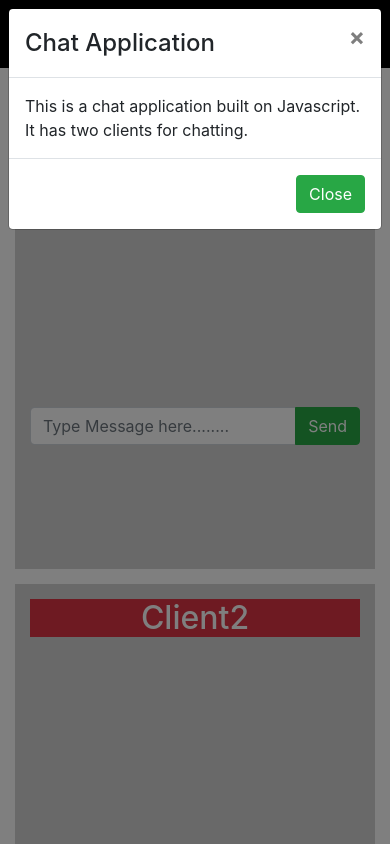
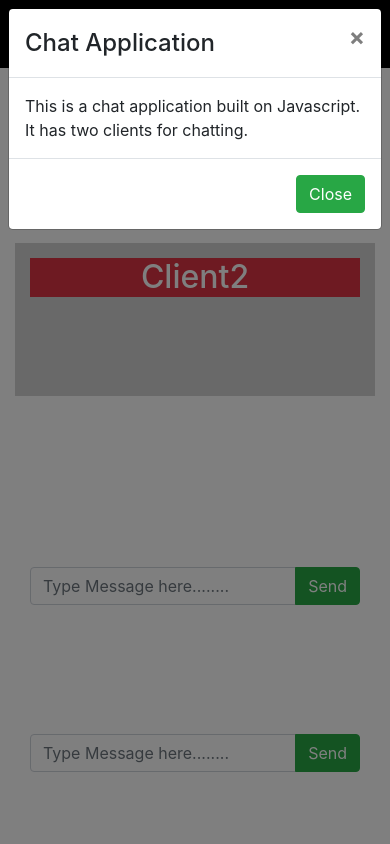
Before and after one commit to Rahul-Jaiswal-dev/Chat-Application, a plain HTML site: page index.html in a window 390 px wide. Shown: the top 844 px of the page. Drawn offline with nearby package versions, Linux system fonts and the light colour scheme.

Commit message:
Rfactoring

```diff
--- a/index.css
+++ b/index.css
@@ -32,11 +32,10 @@
   }
   .grid-container {
     grid-gap: 15px;
-    height: 1000px;
     grid-template-areas: "client1" "client2";
   }
   .clientMessages {
-    height: 50%;
+    height: 320%;
   }
 }
 a:hover {
```
